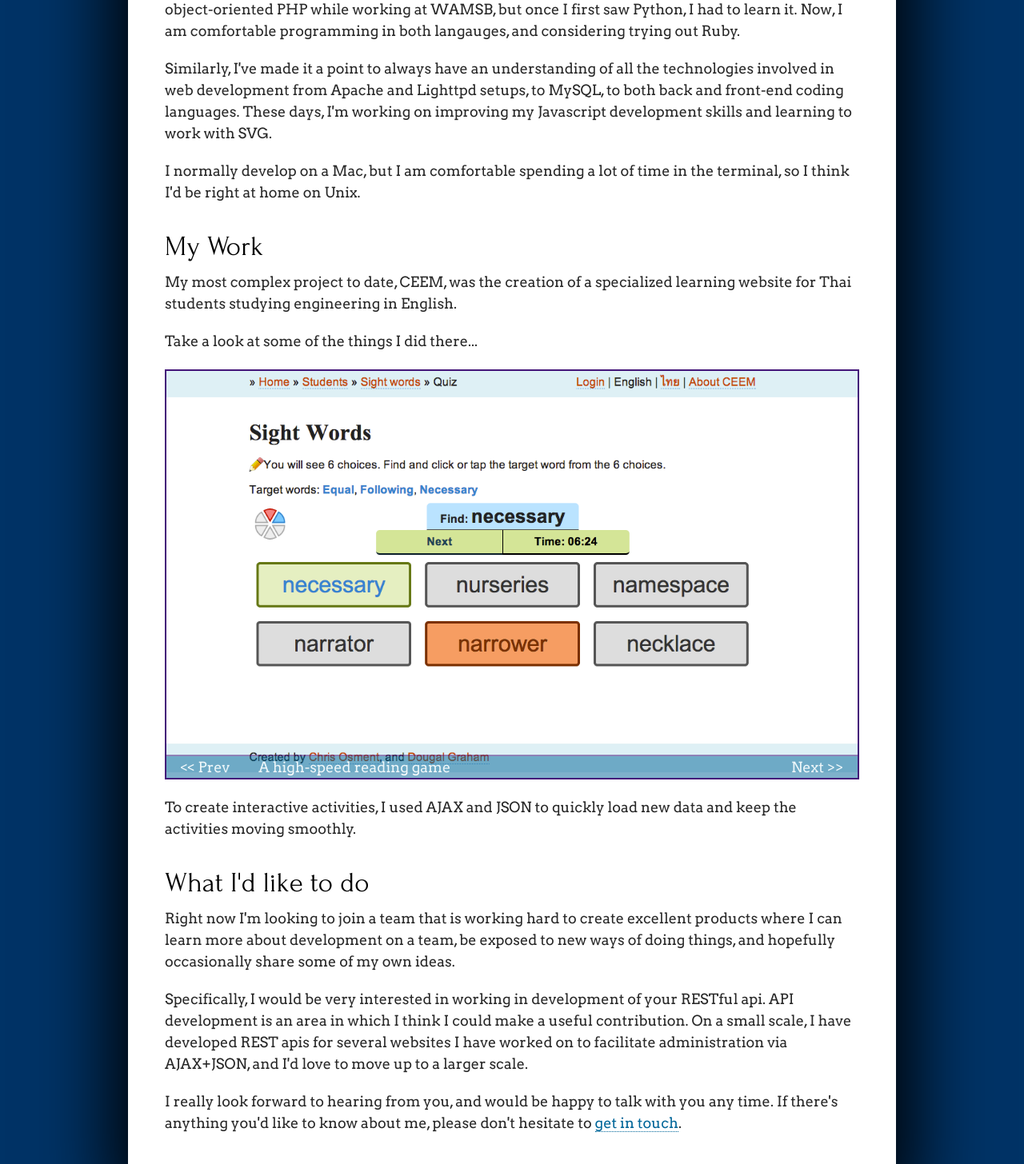
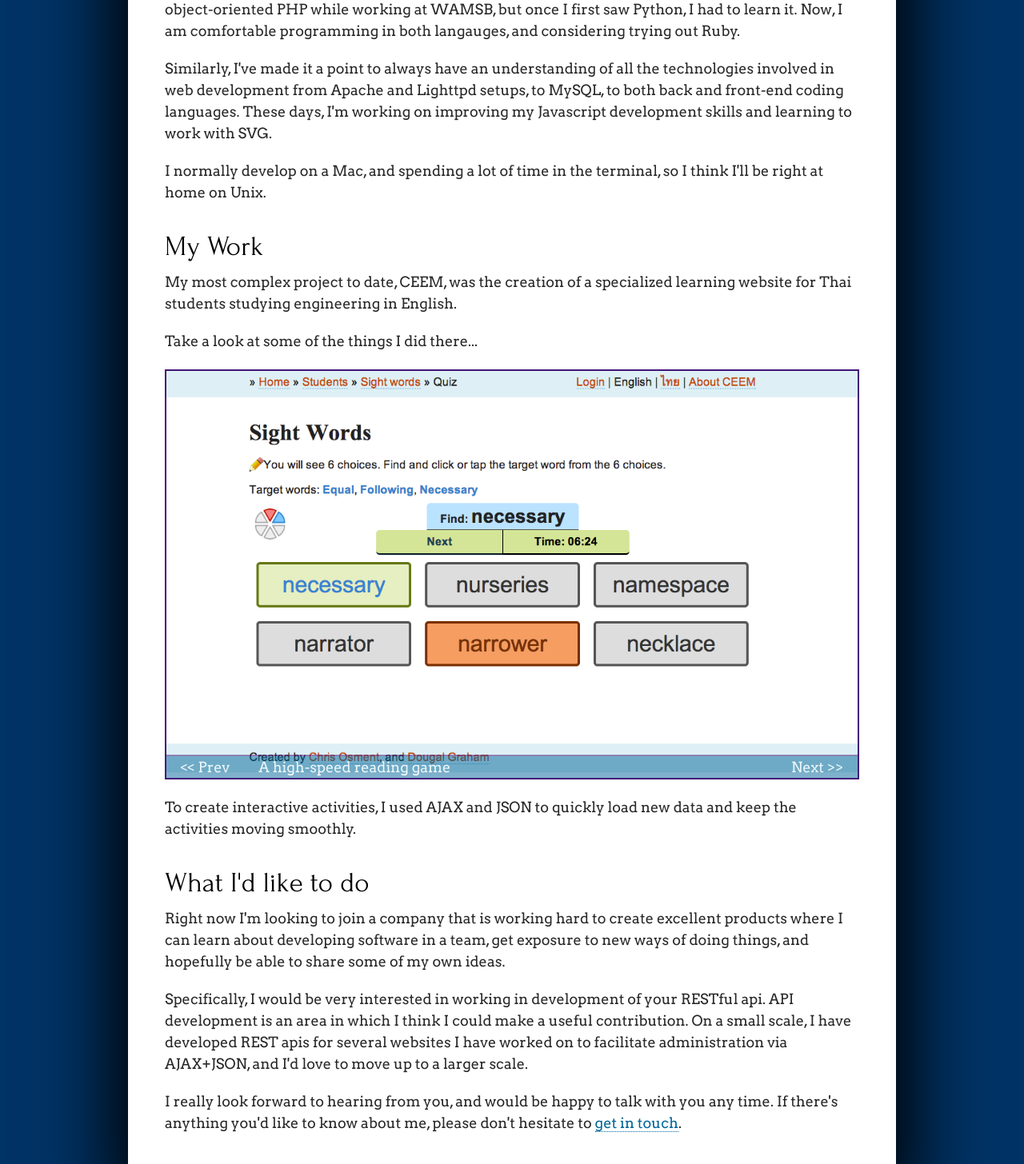
Before and after one commit to dougalg/dougalgraham.ca, a PHP site: page /index.php?p=airvm in a window 1280 px wide. Shown: the part 489-1945 px from the top of the page at 80% size. Run offline with PHP 8.4, Linux system fonts and the light colour scheme; some libraries are stand-ins or nearby versions; some web fonts are replaced.

Commit message:
Update text

```diff
--- a/templates/airvm.php
+++ b/templates/airvm.php
@@ -12,7 +12,7 @@
 
     <p>Similarly, I've made it a point to always have an understanding of all the technologies involved in web development from Apache and Lighttpd setups, to MySQL, to both back and front-end coding languages. These days, I'm working on improving my Javascript development skills and learning to work with SVG.</p>
 
-    <p>I normally develop on a Mac, but I am comfortable spending a lot of time in the terminal, so I think I'd be right at home on Unix.</p>
+    <p>I normally develop on a Mac, and spending a lot of time in the terminal, so I think I'll be right at home on Unix.</p>
 
     <h2 id="work">My Work</h2>
 
@@ -44,7 +44,7 @@
 
     <h2>What I'd like to do</h2>
 
-    <p>Right now I'm looking to join a team that is working hard to create excellent products where I can learn more about development on a team, be exposed to new ways of doing things, and hopefully occasionally share some of my own ideas.</p>
+    <p>Right now I'm looking to join a company that is working hard to create excellent products where I can learn about developing software in a team, get exposure to new ways of doing things, and hopefully be able to share some of my own ideas.</p>
 
     <p>Specifically, I would be very interested in working in development of your RESTful api. API development is an area in which I think I could make a useful contribution. On a small scale, I have developed REST apis for several websites I have worked on to facilitate administration via AJAX+JSON, and I'd love to move up to a larger scale.</p>
 
```
